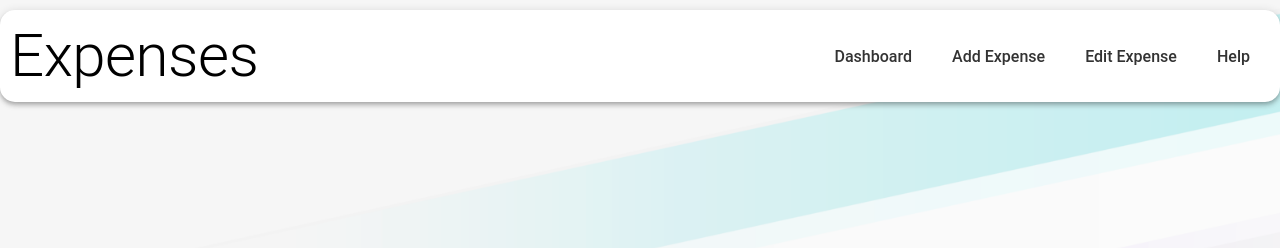
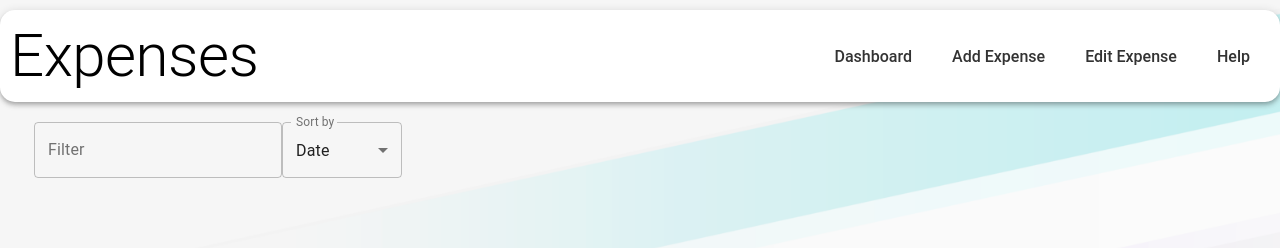
Before and after one commit to hffxx/Expenses, a React (Create React App) app: page / in a window 1280 px wide. Shown: the top 248 px of the page. Built offline with nearby package versions, Linux system fonts and the light colour scheme.

Commit message:
added moment, fixed scroll bug

```diff
--- a/src/components/ExpenseListFilter.js
+++ b/src/components/ExpenseListFilter.js
@@ -1,4 +1,4 @@
-import React from "react";
+import React, { useState } from "react";
 import {
   TextField,
   InputLabel,
@@ -6,7 +6,7 @@ import {
   Select,
   MenuItem,
 } from "@material-ui/core";
-import { connect, useSelector } from "react-redux";
+import { useSelector } from "react-redux";
 import { setTextFilter } from "../redux/actions/filterActions/setTextFilter";
 import { sortByAmount } from "../redux/actions/filterActions/sortByAmount";
 import { sortByDate } from "../redux/actions/filterActions/sortByDate";
@@ -15,15 +15,18 @@ import DatePicker from "@mui/lab/DatePicker";
 import LocalizationProvider from "@mui/lab/LocalizationProvider";
 import DateAdapter from "@mui/lab/AdapterMoment";
 import { useDispatch } from "react-redux";
+import moment from "moment";
 
 function ExpenseListFilter() {
   const dispatch = useDispatch();
   const filters = useSelector((state) => state.filters);
   const classes = useStyles();
-  const [startDate, setStartDate] = React.useState(new Date());
+  const [date, setDate] = useState({
+    startDate: moment(),
+    endDate: moment(),
+  });
   return (
     <div>
-      <LocalizationProvider dateAdapter={DateAdapter}>
       <TextField
         id="outlined-basic"
         label="Filter"
@@ -31,9 +34,7 @@ function ExpenseListFilter() {
         onChange={(e) => dispatch(setTextFilter(e.target.value))}
       ></TextField>
       <FormControl variant="outlined" className={classes.formControl}>
-          <InputLabel id="demo-simple-select-outlined-label">
-            Sort by
-          </InputLabel>
+        <InputLabel id="demo-simple-select-outlined-label">Sort by</InputLabel>
         <Select
           labelId="demo-simple-select-outlined-label"
           id="demo-simple-select-outlined"
@@ -51,11 +52,20 @@ function ExpenseListFilter() {
           <MenuItem value="amount">Amount</MenuItem>
         </Select>
       </FormControl>
+      <LocalizationProvider dateAdapter={DateAdapter}>
         <DatePicker
-          label="Basic example"
-          value={startDate}
-          onChange={(e) => {
-            setStartDate(e);
+          label="Start Date"
+          value={date.startDate}
+          onChange={(newStartDate) => {
+            setDate({ ...date, startDate: newStartDate });
+          }}
+          renderInput={(params) => <TextField {...params} />}
+        />
+        <DatePicker
+          label="end Date"
+          value={date.endDate}
+          onChange={(newEndDate) => {
+            setDate({ ...date, endDate: newEndDate });
           }}
           renderInput={(params) => <TextField {...params} />}
         />
--- a/src/index.css
+++ b/src/index.css
@@ -1,11 +1,11 @@
 html {
-  overflow-y: scroll;
+  overflow-y: auto;
+  overflow-x: hidden;
 }
 body {
   margin: 0;
-  font-family: -apple-system, BlinkMacSystemFont, "Segoe UI", "Roboto", "Oxygen",
-    "Ubuntu", "Cantarell", "Fira Sans", "Droid Sans", "Helvetica Neue",
-    sans-serif;
+  font-family: "Roboto", "Oxygen", "Ubuntu", "Cantarell", "Fira Sans",
+    "Droid Sans", "Helvetica Neue", sans-serif;
   -webkit-font-smoothing: antialiased;
   -moz-osx-font-smoothing: grayscale;
   background-image: url("background.png");
```
Lines whose indentation alone changed are shown as unchanged.
